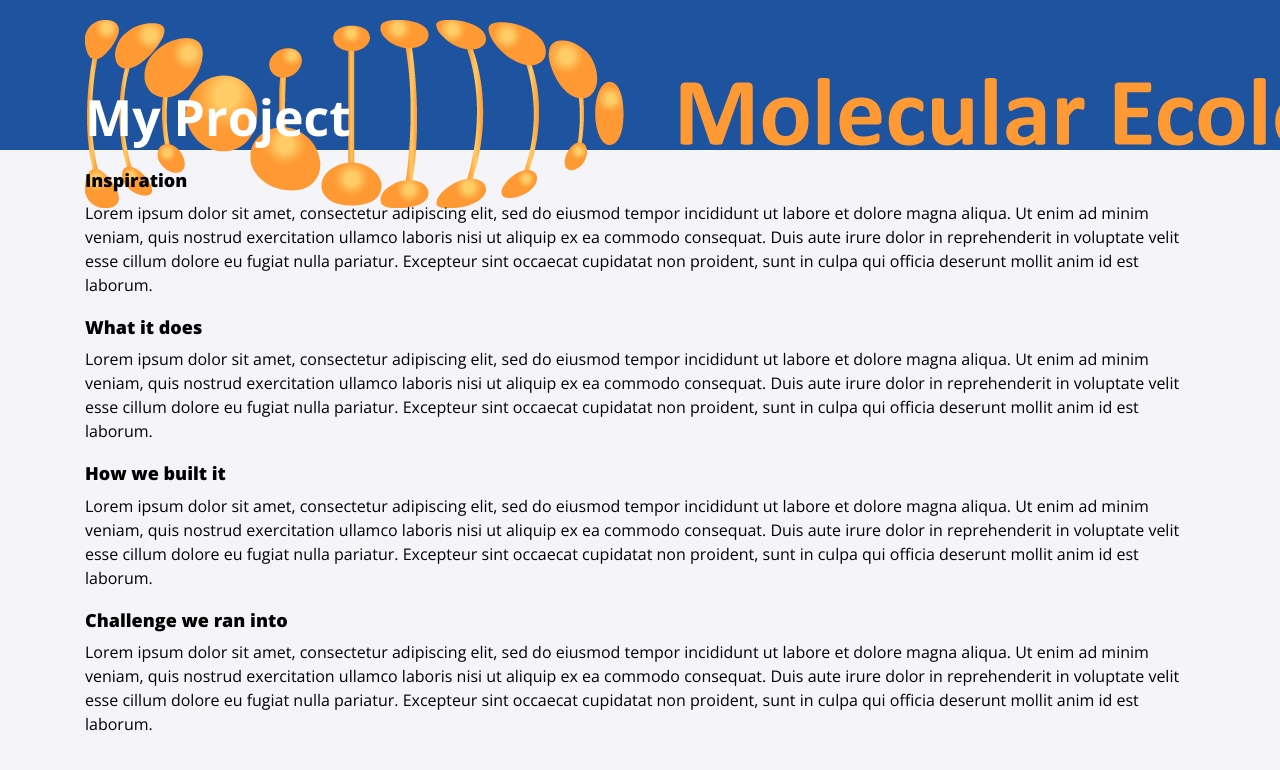
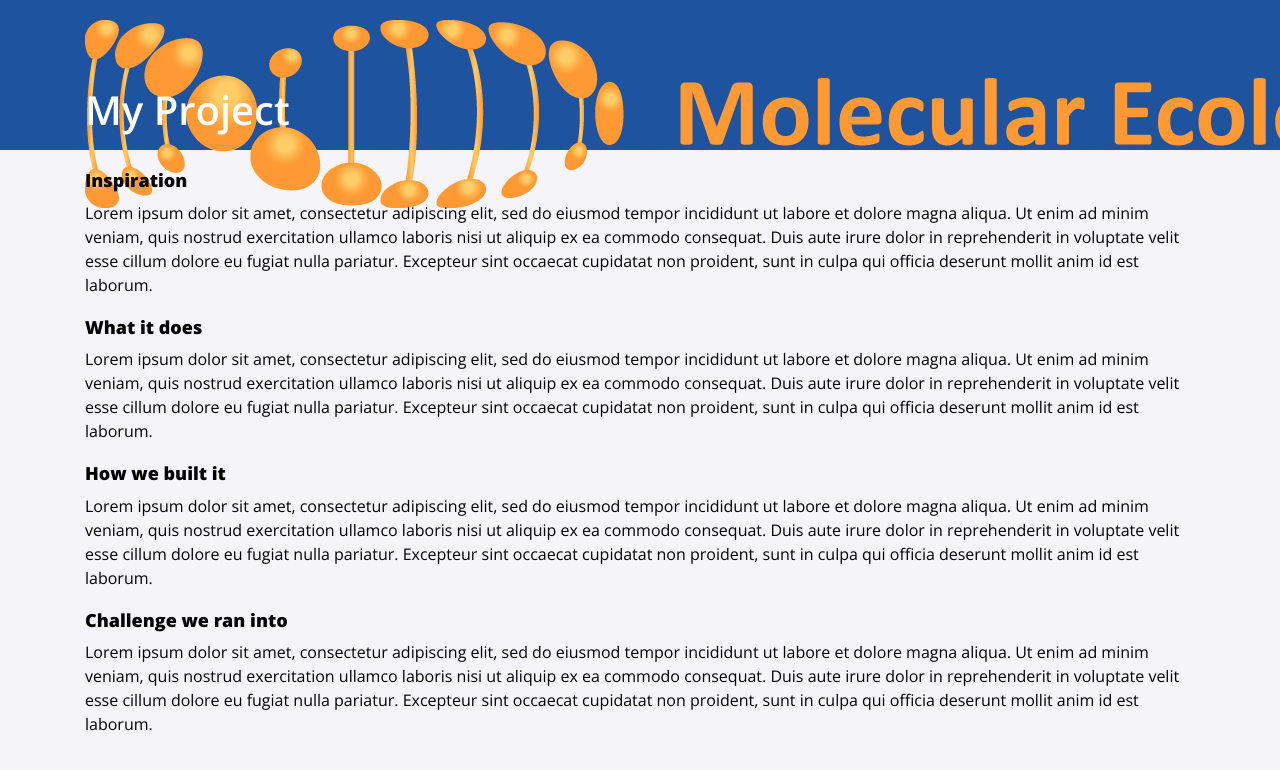
Before and after one commit to Yuma248/Yuma248TEST, a Jekyll site: the page built from projects/project.md, in a window 1280 px wide. Shown: the top 770 px of the page. Built offline with Jekyll 4.4.1, drawn with Linux system fonts in a browser that asks for light colours; nearby versions of some CDN libraries.

Commit message:
Update page.scss

```diff
--- a/_sass/page.scss
+++ b/_sass/page.scss
@@ -29,8 +29,8 @@ body {
 
 .banner .title {
     color: white;
-    font-size: 50px;
-    font-weight: 700;
+    font-size: 40px;
+    font-weight: 600;
 }
 
 .page {
```
